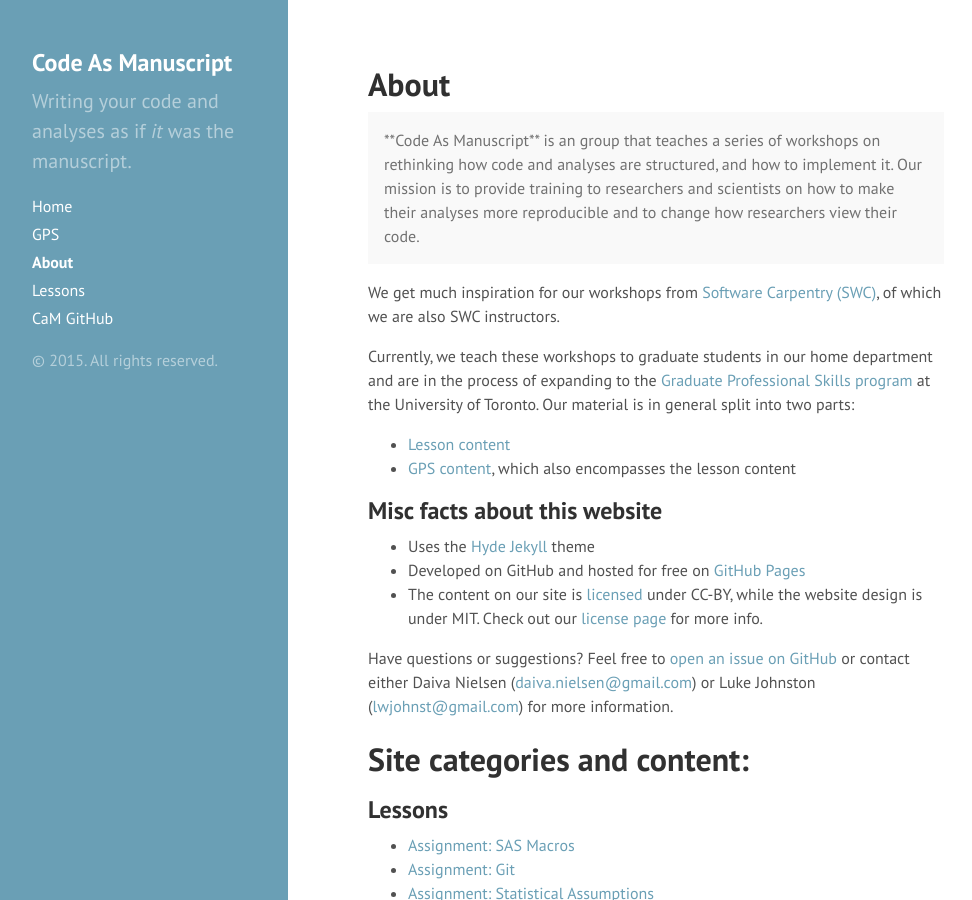
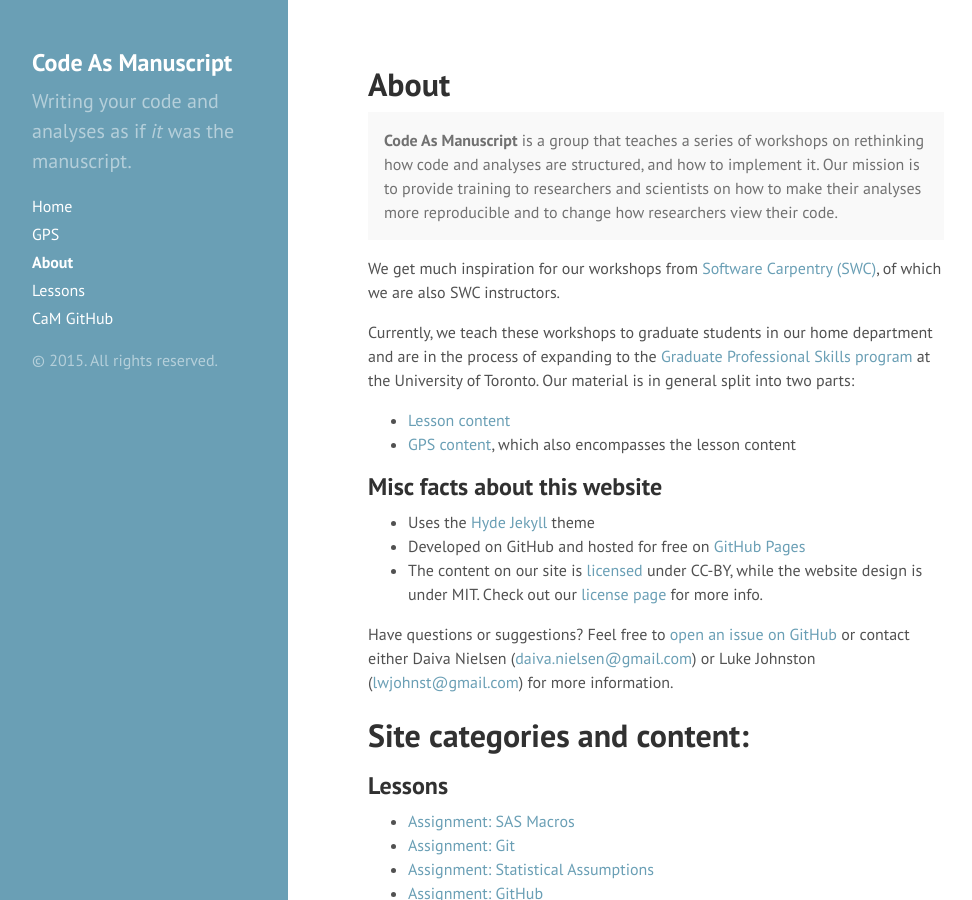
Before and after one commit to thesarahmeister/workshops, a Jekyll site: the page built from about.md, in a window 1280 px wide and 900 px high. Shown: the whole window, without its empty margins (0-972 px from the left). Built offline with Jekyll 4.4.1, drawn with Linux system fonts in a browser that asks for light colours; Markdown is read by kramdown in place of the engine named in the settings.

```diff
--- a/about.md
+++ b/about.md
@@ -7,7 +7,7 @@ permalink: /
 
 <p class="message">
 
-  **Code As Manuscript** is an group that teaches a series of workshops on
+  <b>Code As Manuscript</b> is a group that teaches a series of workshops on
   rethinking how code and analyses are structured, and how to
   implement it.  Our mission is to provide training to researchers and
   scientists on how to make their analyses more reproducible and to
```
